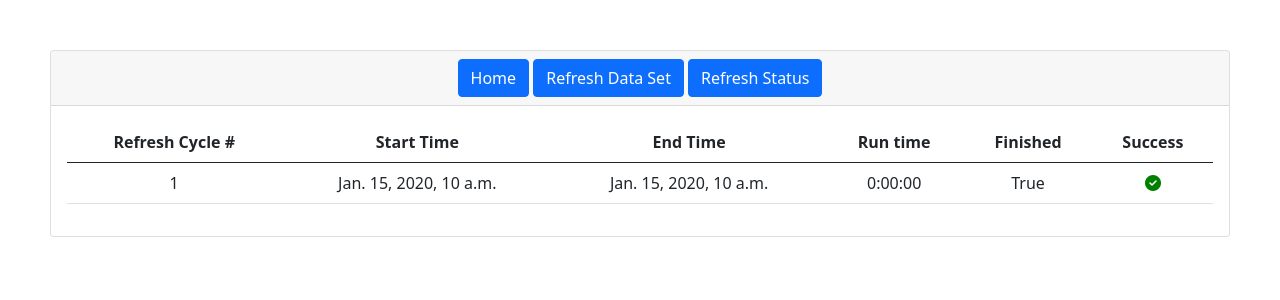
After one commit to KBurgTech/eu_traffic_map, a Django app: page /status/ in a window 1280 px wide. The commit adds this page. Shown: the top 300 px of the page. Run offline with Django 3.2, Linux system fonts and the light colour scheme; tables that the repository leaves empty hold one stand-in row (values such as "Sample post"); some libraries are stand-ins or nearby versions.

Commit message:
Added status page to view refresh cycles

```diff
--- a/traffic_map/models.py
+++ b/traffic_map/models.py
@@ -1,3 +1,6 @@
+import datetime
+
+import pytz
 from django.db import models
 
 
@@ -7,6 +10,12 @@ class RefreshCycle(models.Model):
     finished = models.BooleanField()
     start_time = models.DateTimeField()
     end_time = models.DateTimeField(null=True)
+    status = models.IntegerField(default=0)
+
+    def get_runtime(self):
+        if self.end_time is None:
+            return datetime.datetime.now().replace(tzinfo=pytz.UTC) - self.start_time
+        return self.end_time - self.start_time
 
 
 class LiveItem(models.Model):
--- a/traffic_map/templates/Base.html
+++ b/traffic_map/templates/Base.html
@@ -70,6 +70,9 @@
     let shouldLoadAgain = false
 
     function reloadMap() {
+        if($('#map_container').length === 0)
+            return;
+
         console.log("Reloading map")
         if (loadRunning) {
             shouldLoadAgain = true
@@ -100,19 +103,8 @@
 </script>
 {% csrf_token %}
 <div class="mainContent">
-    <div class="split settingsView">
-        {% include "LeftNavigation.html" %}
-    </div>
-    <div id="map_container" class="split mapView">
-
-    </div>
-    <div id="map_container_loading" class="split mapView">
-        <div>
-            <h1>Fetching Map...</h1>
-            <i class="fas fa-globe-europe fa-10x rotateAnim"></i>
-        </div>
-    </div>
-
+{% block content %}
+{% endblock content %}
 </div>
 </body>
 </html>
--- /dev/null
+++ b/traffic_map/templates/StatusPage.html
@@ -0,0 +1,52 @@
+{% extends "Base.html" %}
+{% block content %}
+    <div style="margin: 50px">
+        <script>
+            function refreshOnClick() { //Do the refresh manually for now
+                $.get("/load", function (data) {
+                    $(".result").html(data);
+                    location.reload();
+                });
+            }
+        </script>
+        <div class="card text-center">
+            <div class="card-header">
+                <a type="button" class="btn btn-primary" href="/">Home</a>
+                <button type="button" class="btn btn-primary" onclick="refreshOnClick()">Refresh Data Set</button>
+                <button type="button" class="btn btn-primary" onclick="location.reload()">Refresh Status</button>
+            </div>
+            <div class="card-body">
+                <table class="table">
+                    <thead>
+                    <tr>
+                        <th>Refresh Cycle #</th>
+                        <th>Start Time</th>
+                        <th>End Time</th>
+                        <th>Run time</th>
+                        <th>Finished</th>
+                        <th>Success</th>
+                    </tr>
+                    </thead>
+                    <tbody>
+                    {% for cycle in cycles %}
+                        <tr>
+                            <td>{{ cycle.id }}</td>
+                            <td>{{ cycle.start_time }}</td>
+                            <td>{{ cycle.end_time }}</td>
+                            <td>{{ cycle.get_runtime }}</td>
+                            <td>{{ cycle.finished }}</td>
+                            {% if cycle.status == 0 %}
+                                <td><i class="fas fa-spinner rotateAnim" style="color: blue"></i></td>
+                            {% elif cycle.status == 1 %}
+                                <td><i class="fas fa-check-circle" style="color: green"></i></td>
+                            {% elif cycle.status == -1 %}
+                                <td><i class="far fa-times-circle" style="color: red"></i></td>
+                            {% endif %}
+                        </tr>
+                    {% endfor %}
+                    </tbody>
+                </table>
+            </div>
+        </div>
+    </div>
+{% endblock content %}
--- /dev/null
+++ b/traffic_map/ui/views/statusView.py
@@ -0,0 +1,11 @@
+from django.http import HttpResponse
+from django.template import loader
+
+from traffic_map.models import RefreshCycle
+
+
+def status_view(request):
+    template = loader.get_template('StatusPage.html')
+    cycles = RefreshCycle.objects.all().order_by('-start_time')
+    context = {'cycles': cycles}
+    return HttpResponse(template.render(context, request))
--- a/traffic_map/urls.py
+++ b/traffic_map/urls.py
@@ -2,9 +2,11 @@ from django.urls import path
 
 from . import views
 from .api import import_data, fetch_map
+from .ui.views import statusView
 
 urlpatterns = [
     path('', views.index_view, name='index'),
+    path('status/', statusView.status_view, name='status'),
     path('load/', import_data.do_import, name='import'),
     path('api/map/', fetch_map.fetch_map, name='fetch_map'),
 ]
--- a/traffic_map/views.py
+++ b/traffic_map/views.py
@@ -9,6 +9,6 @@ def main_view(request):
 
 
 def index_view(request):
-    template = loader.get_template('Base.html')
+    template = loader.get_template('Index.html')
     context = {'TestVar': "Loool"}
     return HttpResponse(template.render(context, request))
```
Also changed, not shown: traffic_map/service/update_service.py (+12 -6 lines), traffic_map/templates/Index.html (added, +15 -0 lines), traffic_map/templates/LeftNavigation.html (+0 -11 lines), traffic_map/migrations/0002_refreshcycle_status.py (added).
